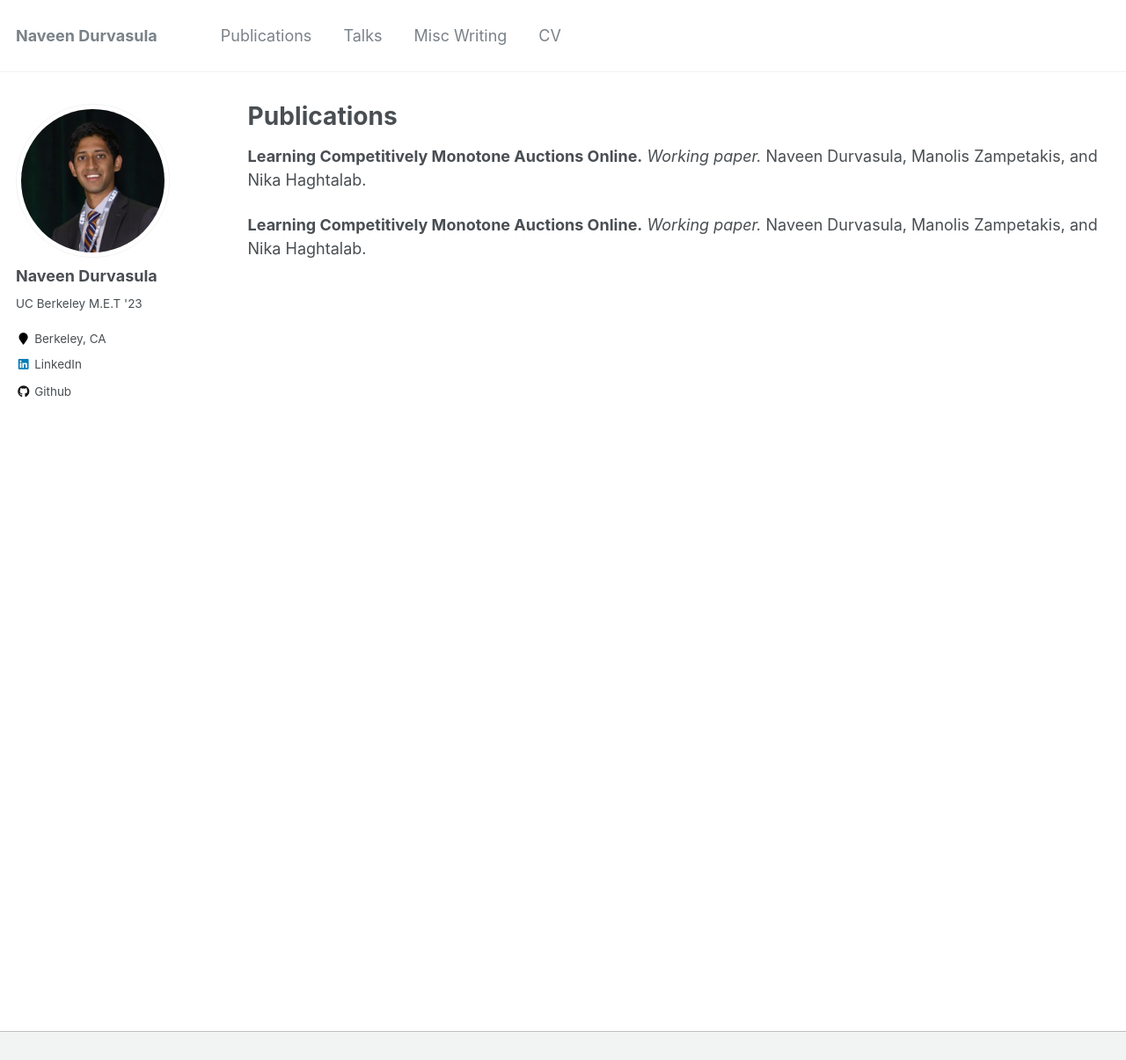
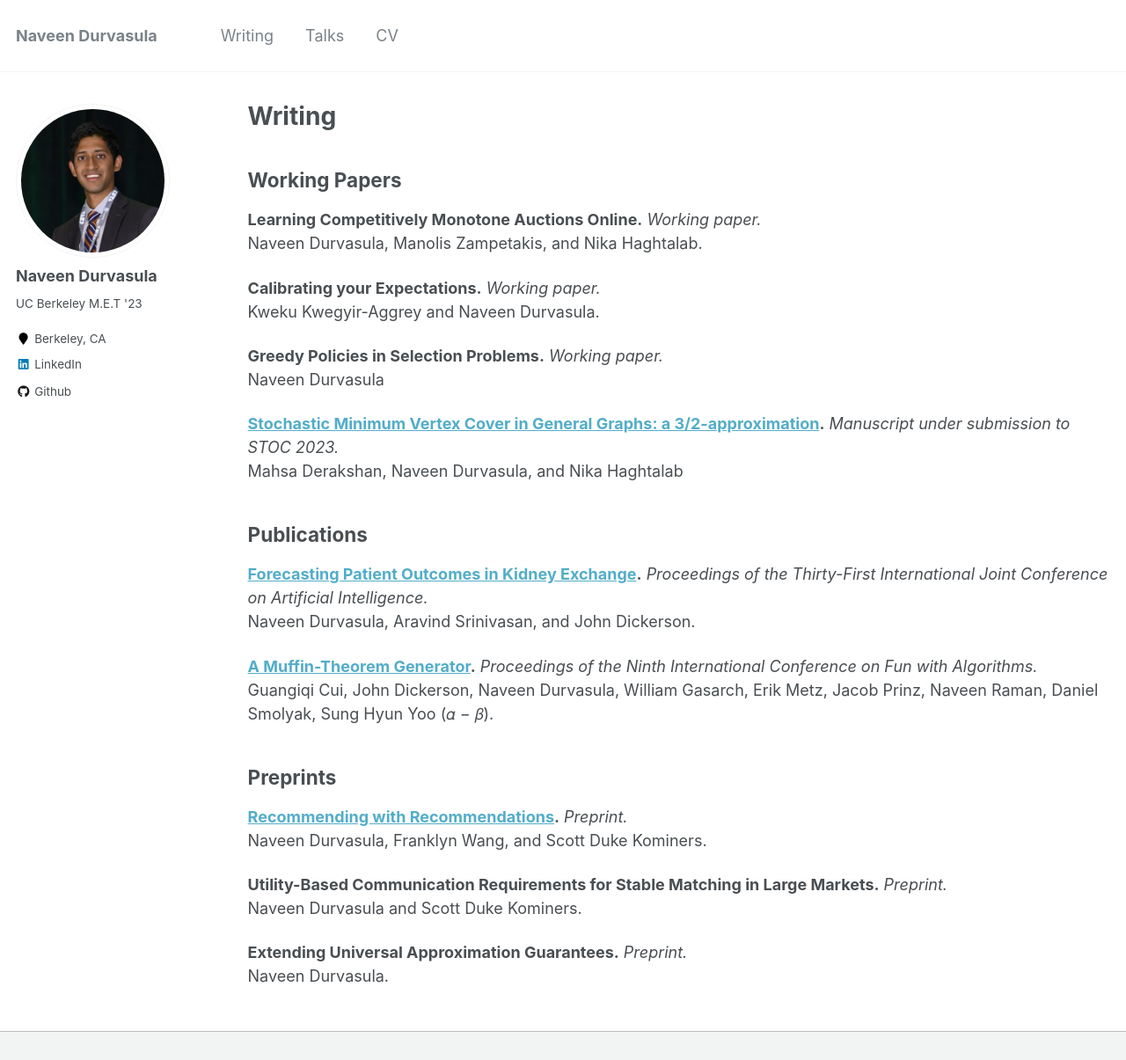
Before and after one commit to ndurvasula/ndurvasula.com, a Jekyll site: the page built from _pages/publications.md, in a window 1280 px wide and 1345 px high, cut to the strip 0-1205 px from the top of the window. Shown: the whole strip at 88% size. Built offline with Jekyll 4.4.1, drawn with Linux system fonts in a browser that asks for light colours.

Commit message:
mod pubs

```diff
--- a/_data/navigation.yml
+++ b/_data/navigation.yml
@@ -1,13 +1,10 @@
 # main links links
 main:
-  - title: "Publications"
+  - title: "Writing"
     url: /publications/
 
   - title: "Talks"
     url: /talks/
-
-  - title: "Misc Writing"
-    url: /misc/
 
 #  - title: "Blog Posts"
 #    url: /year-archive/
--- a/_pages/publications.md
+++ b/_pages/publications.md
@@ -1,12 +1,31 @@
 ---
 layout: archive
-title: "Publications"
+title: "Writing"
 permalink: /publications/
 author_profile: true
 ---
 
-**Learning Competitively Monotone Auctions Online.** _Working paper._
-Naveen Durvasula, Manolis Zampetakis, and Nika Haghtalab.
+## Working Papers
 
-**Learning Competitively Monotone Auctions Online.** _Working paper._
-Naveen Durvasula, Manolis Zampetakis, and Nika Haghtalab.
+**Learning Competitively Monotone Auctions Online.** _Working paper._ <br/> Naveen Durvasula, Manolis Zampetakis, and Nika Haghtalab.
+
+**Calibrating your Expectations.** _Working paper._ <br/> Kweku Kwegyir-Aggrey and Naveen Durvasula.
+
+**Greedy Policies in Selection Problems.** _Working paper._ <br/> Naveen Durvasula
+
+**[Stochastic Minimum Vertex Cover in General Graphs: a 3/2-approximation](https://people.eecs.berkeley.edu/~nika/pubs/stochasticVC.pdf).** _Manuscript under submission to STOC 2023._ <br/> Mahsa Derakshan, Naveen Durvasula, and Nika Haghtalab
+
+## Publications
+
+**[Forecasting Patient Outcomes in Kidney Exchange](https://www.cs.umd.edu/~srin/PDF/2022/2022-ijcai-kidney-exchange-longer.pdf).** _Proceedings of the Thirty-First International Joint Conference on Artificial Intelligence._ <br/> Naveen Durvasula, Aravind Srinivasan, and John Dickerson.
+
+**[A Muffin-Theorem Generator](https://drops.dagstuhl.de/opus/volltexte/2018/8806/pdf/LIPIcs-FUN-2018-15.pdf).** _Proceedings of the Ninth International Conference on Fun with Algorithms._ <br/> Guangiqi Cui, John Dickerson, Naveen Durvasula, William Gasarch, Erik Metz, Jacob Prinz, Naveen Raman, Daniel
+Smolyak, Sung Hyun Yoo (𝛼 − 𝛽).
+
+## Preprints
+
+**[Recommending with Recommendations](https://arxiv.org/abs/2112.00979).** _Preprint._ <br/> Naveen Durvasula, Franklyn Wang, and Scott Duke Kominers.
+
+**Utility-Based Communication Requirements for Stable Matching in Large Markets.** _Preprint._ <br/> Naveen Durvasula and Scott Duke Kominers.
+
+**Extending Universal Approximation Guarantees.** _Preprint._ <br/> Naveen Durvasula.
```
Also changed, not shown: _pages/misc.md (deleted, +0 -6 lines).
